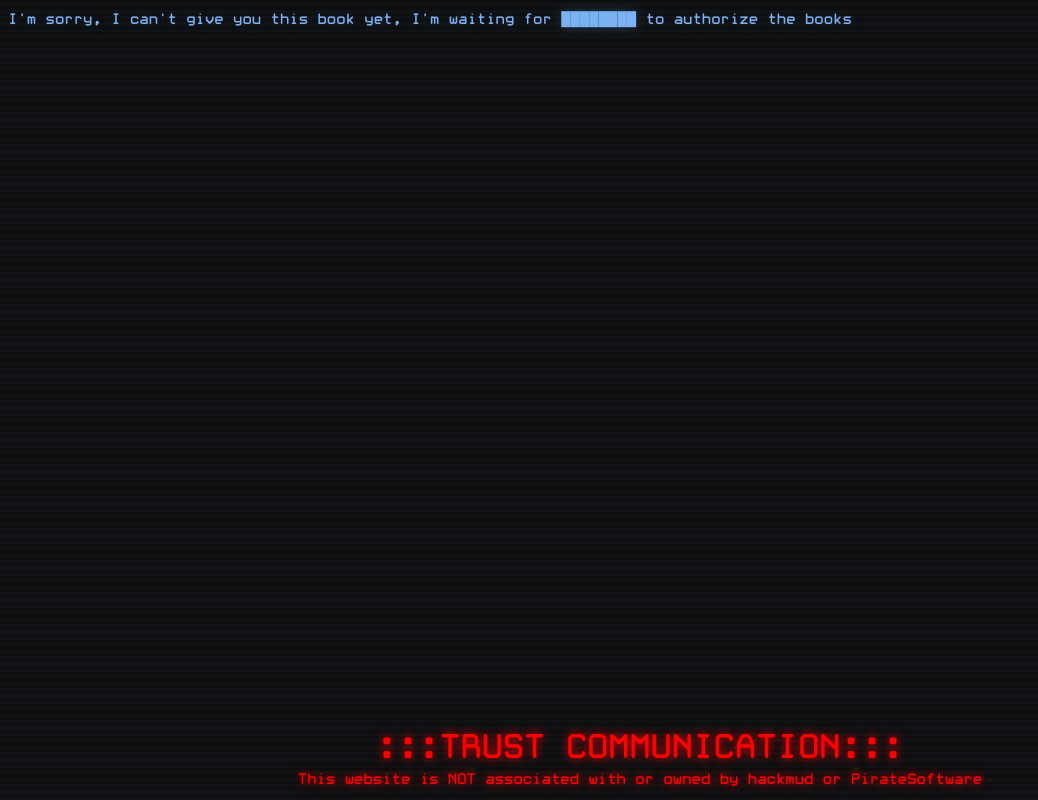
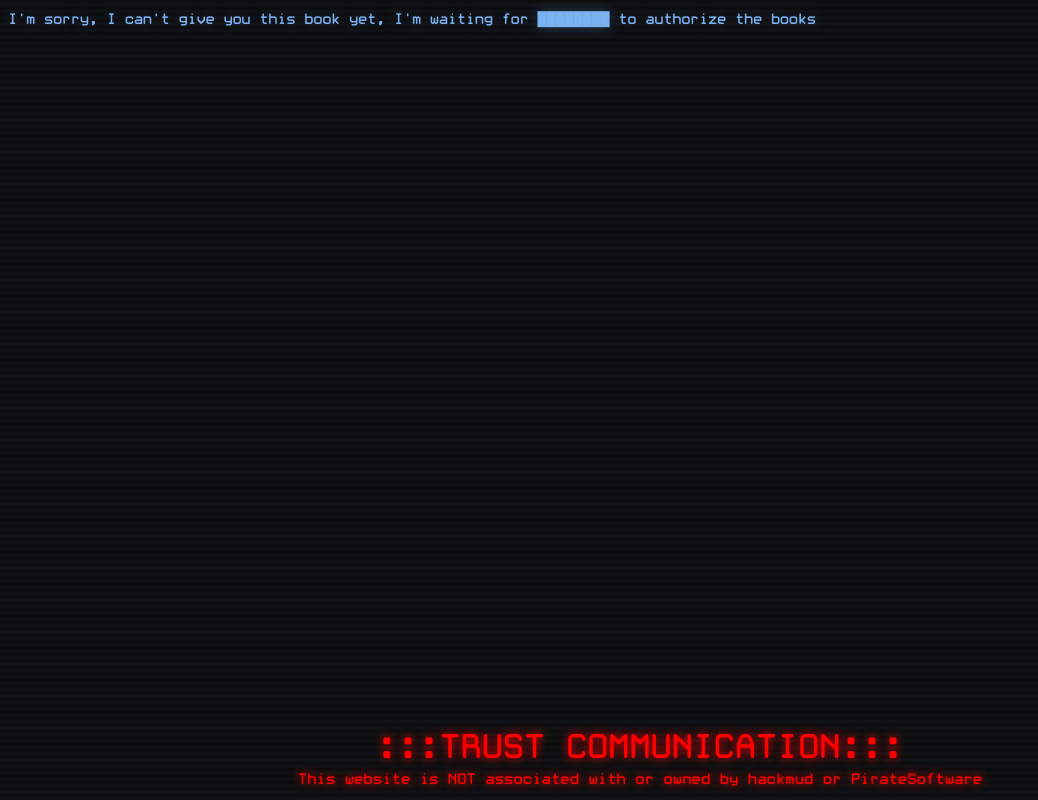
Before and after one commit to Awakened-Redstone/wizmud.com, a Next.js app: page /books/alohomora in a window 1280 px wide. Shown: the whole page, without its empty margins (0-1038 px from the left). Built offline with nearby package versions, Linux system fonts and the light colour scheme.

Commit message:
chore: wiz.mud {change: "improve content"}

```diff
--- a/src/app/books/alohomora/page.tsx
+++ b/src/app/books/alohomora/page.tsx
@@ -1,6 +1,6 @@
 export default function Book() {
   return (
-    <main>
+    <main className={"tracking-tight"}>
       I&#39;m sorry, I can&#39;t give you this book yet, I&#39;m waiting for ████████ to authorize the books
     </main>
   );
--- a/src/app/library/page.tsx
+++ b/src/app/library/page.tsx
@@ -2,7 +2,7 @@ import React from "react";
 
 export default function Library() {
   return (
-    <main>
+    <main className={"tracking-tight"}>
       ████████ haven&#39;t yet allowed access to the library, sorry...
     </main>
   );
```
Also changed, not shown: 1 other file (tests, documents, lock files or other folders).
